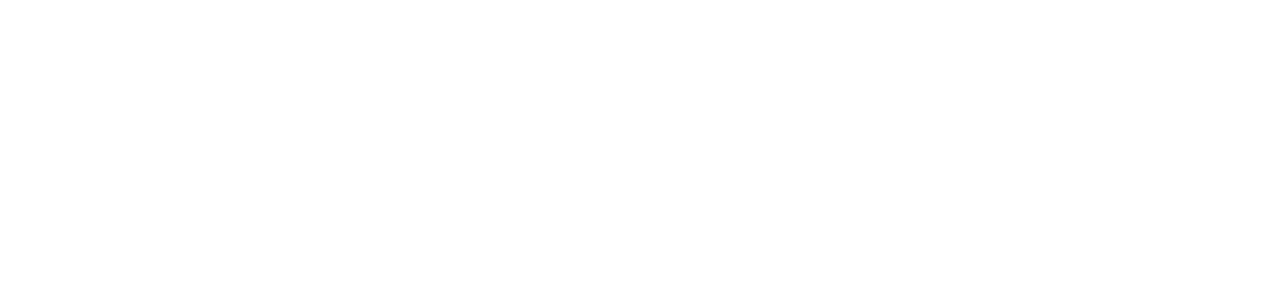
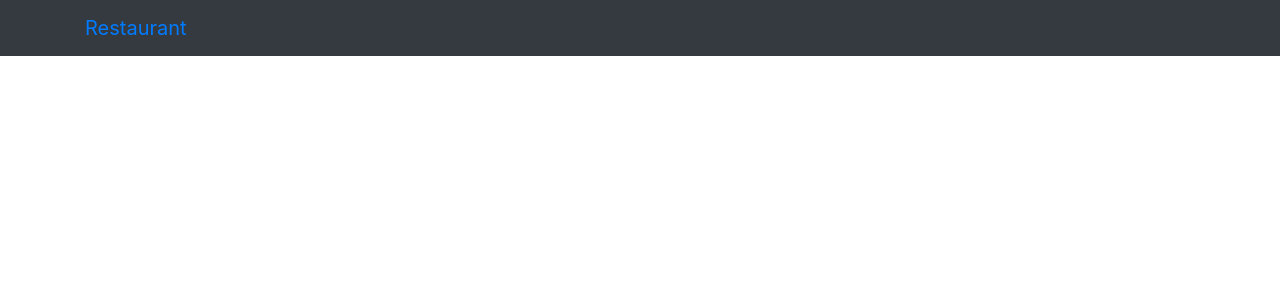
Before and after one commit to ashique13/restaurant-react, a React (Create React App) app: page / in a window 1280 px wide. Shown: the top 300 px of the page. Built offline with nearby package versions, Linux system fonts and the light colour scheme.

Commit message:
Navigation bar using Reactstrap

```diff
--- a/src/App.js
+++ b/src/App.js
@@ -1,9 +1,10 @@
 import './App.css';
+import Component from './Component/Component';
 
 function App() {
   return (
     <div className="App">
-
+      <Component/>
     </div>
   );
 }
--- a/src/Body/Body.js
+++ b/src/Body/Body.js
@@ -3,7 +3,7 @@ import React from 'React';
 const body =()=>{
     return (
         <div>
-
+            <h1>Asd</h1>
         </div>
     )
 }
--- a/src/Component/Component.js
+++ b/src/Component/Component.js
@@ -1,14 +1,10 @@
-import Body from 'body/body';
-import Footer from 'footer/footer';
-import Header from 'header/header';
-import React from 'React';
+import React from 'react';
+import Header from '../Header/Header';
 
 const component =()=>{
     return (
         <div>
             <Header />
-            <Body />
-            <Footer />
         </div>
     )
 }
--- a/src/Header/Header.js
+++ b/src/Header/Header.js
@@ -1,10 +1,15 @@
-import React from 'React';
+import React from 'react';
+import { Navbar, NavbarBrand } from 'reactstrap';
 
-const header =()=>{
+const Header =()=>{
     return (
         <div>
-
+            <Navbar drak color='dark'>
+                <div className='container'>
+                    <NavbarBrand href='/'>Restaurant</NavbarBrand>
+                </div>
+            </Navbar>
         </div>
     )
 }
-export default header;
+export default Header;
```
Also changed, not shown: src/Header/Navigation.js (added, +13 -0 lines), 1 other file (tests, documents, lock files or other folders).
